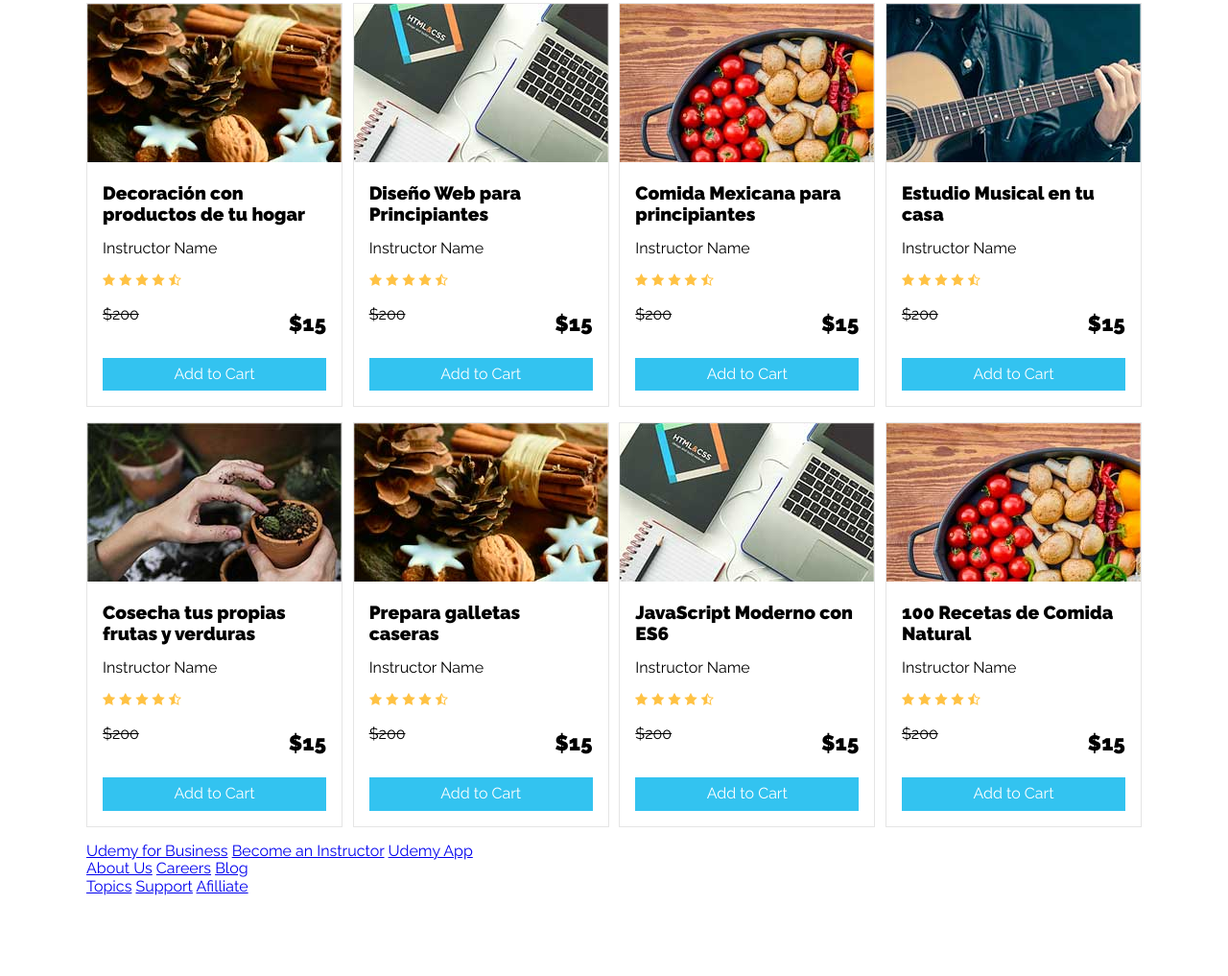
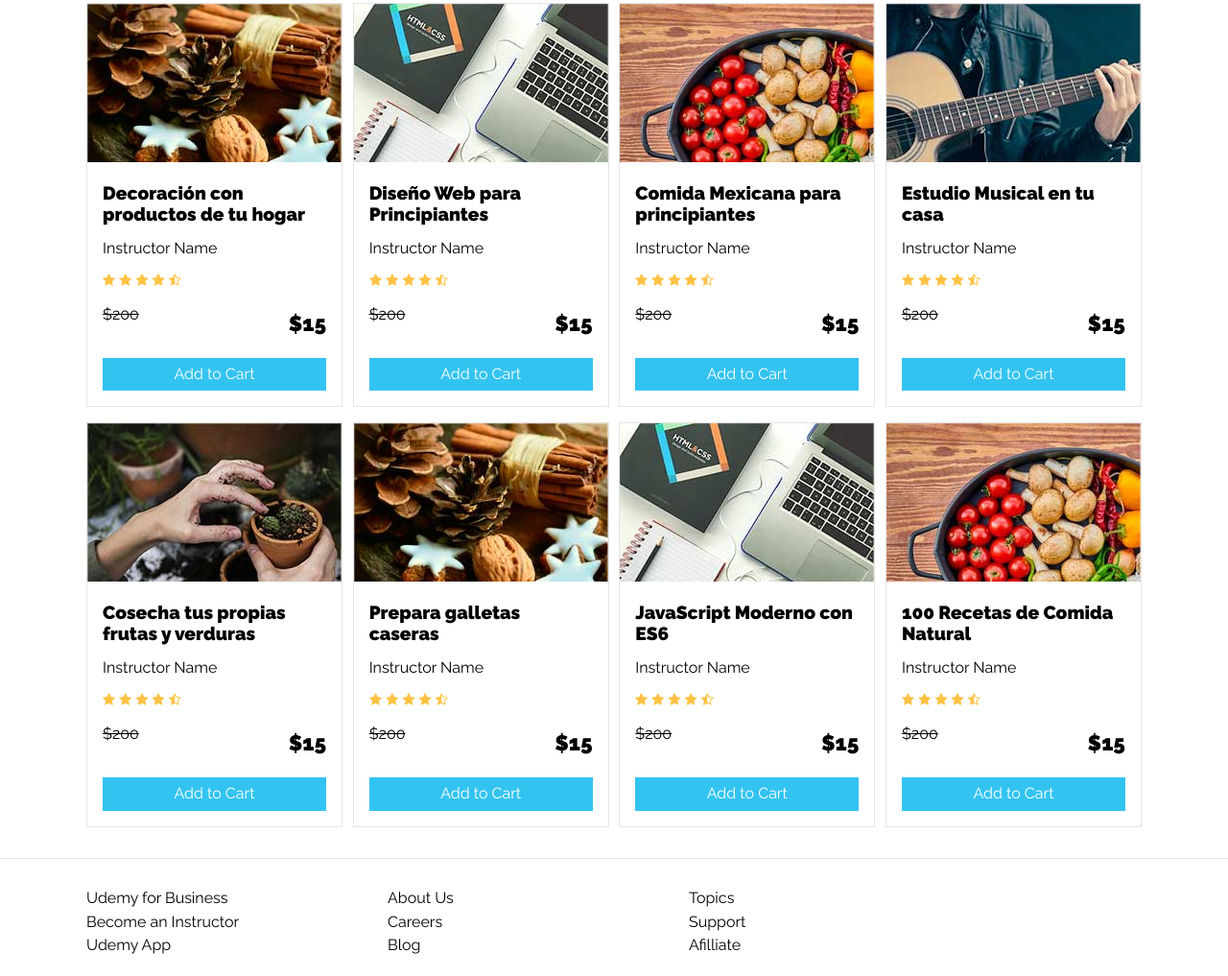
Before and after one commit to carolvasc/advanced-css, a website: page flexbox/udemy/index.html in a window 1280 px wide. Shown: the part 1101-2118 px from the top of the page at 96% size. Before the commit the page ends 2034 px from the top, so only its background shows below. Drawn offline with nearby package versions, Linux system fonts and the light colour scheme.

Commit message:
WIP Udemy project: Footer section

```diff
--- a/flexbox/udemy/scss/app.scss
+++ b/flexbox/udemy/scss/app.scss
@@ -163,3 +163,39 @@ body {
     }
   }
 }
+
+.footer {
+  border-top: 1px solid darken($gray, 5%);
+  margin-top: 1rem;
+  padding-top: 2rem;
+
+  .container-footer {
+    display: flex;
+    flex-direction: column;
+
+    @include tablet {
+      flex-direction: row;
+    }
+  }
+}
+
+.menu {
+  display: flex;
+  flex-direction: column;
+  margin-bottom: 1rem;
+
+  flex: 1;
+  @include desktop {
+    flex: 0 0 calc(30% - 1rem);
+  }
+
+  a {
+    color: #000000;
+    text-decoration: none;
+    margin-bottom: 0.4rem;
+    text-align: center;
+    @include desktop {
+      text-align: left;
+    }
+  }
+}
```
Also changed, not shown: flexbox/udemy/css/app.css.
